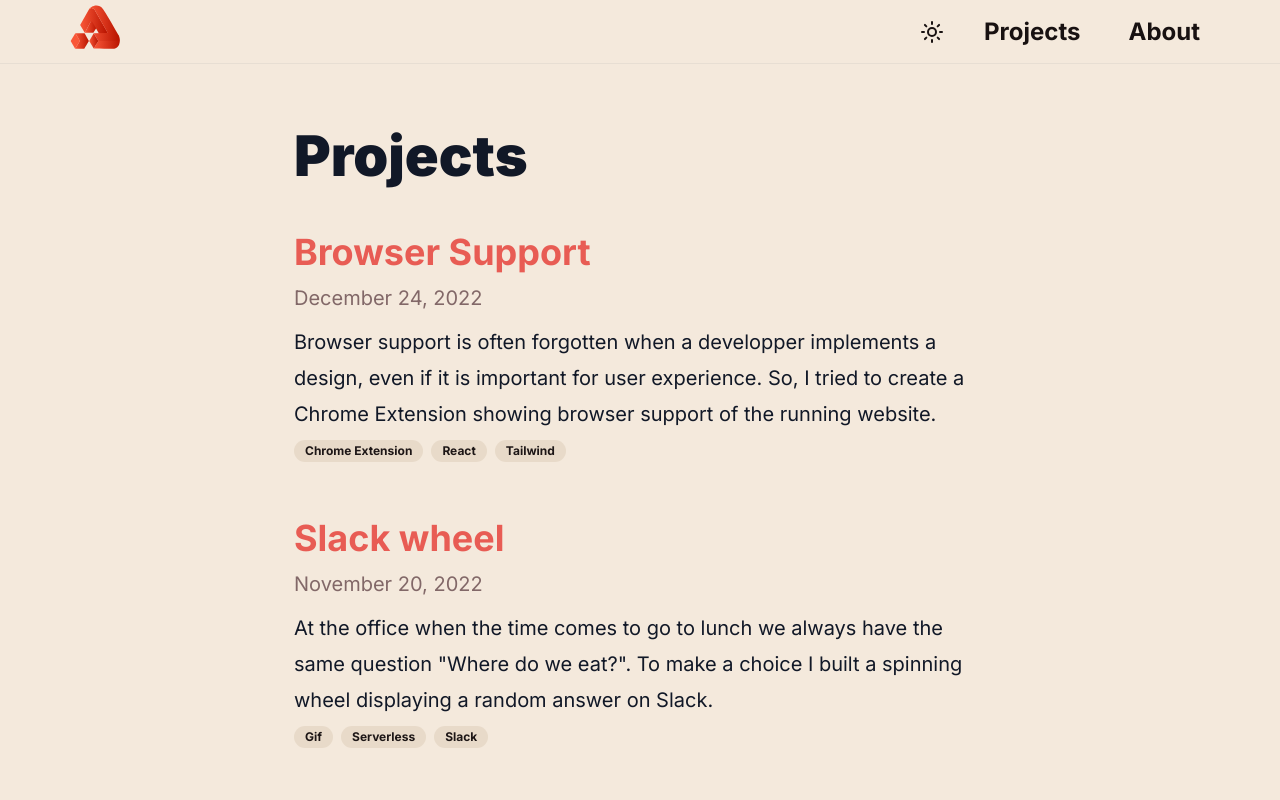
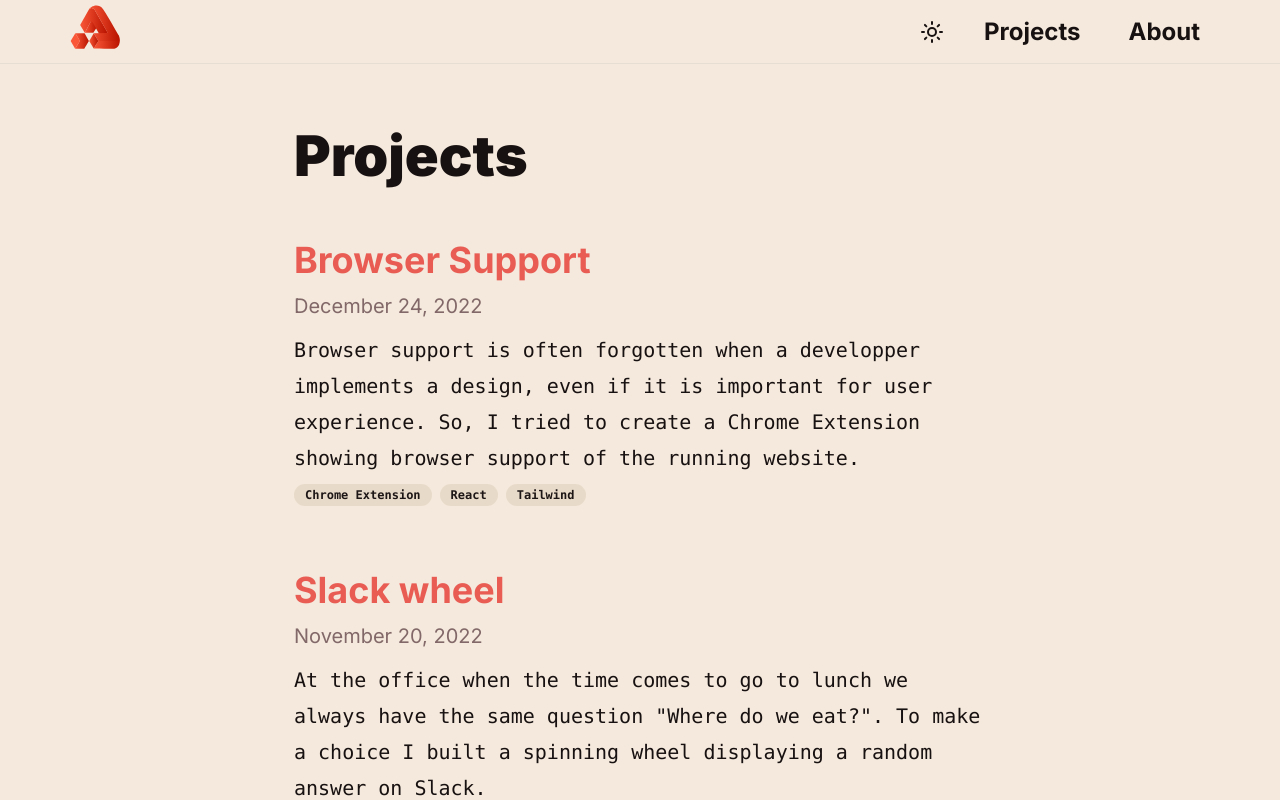
Before and after one commit to GauPanisset/gaupanisset-blog, a Next.js app: page /projects in a window 1280 px wide. Built offline with nearby package versions, Linux system fonts and the light colour scheme.

Commit message:
feat(not-found): add a not-found page + update prose colors + change shorts text font family because mono is much more appropriate (but unfortunatly less readable)

```diff
--- a/src/app/(pages)/projects/page.tsx
+++ b/src/app/(pages)/projects/page.tsx
@@ -6,9 +6,9 @@
   const projectArticles = await getArticles();
 
   return (
-    <div className="relative">
-      <h1>Projects</h1>
-      <div className="flex w-full flex-col">
+    <div className="relative -left-4 w-[calc(100%+2rem)]">
+      <h1 className="px-4">Projects</h1>
+      <div className="flex w-full flex-col space-y-12">
         {sortArticleByDate(projectArticles).map((projectArticle, index) => (
           <ProjectCard
             key={projectArticle.slug}
--- a/src/app/layout.tsx
+++ b/src/app/layout.tsx
@@ -33,12 +33,12 @@
       <body
         className={cn(
           inter.className,
-          'prose flex h-screen w-full flex-col bg-background text-foreground dark:prose-invert lg:prose-xl max-w-none'
+          'prose flex h-screen w-full max-w-none flex-col dark:prose-invert lg:prose-xl'
         )}
       >
         <ThemeProvider>
           <NavigationBar />
-          <main className="m-auto flex min-h-0 w-full max-w-7xl flex-1 flex-col overflow-auto">
+          <main className="m-auto flex min-h-0 w-full flex-1 flex-col overflow-auto">
             {children}
           </main>
         </ThemeProvider>
--- /dev/null
+++ b/src/app/not-found.tsx
@@ -0,0 +1,37 @@
+import Link from 'next/link';
+
+const NotFound = () => {
+  return (
+    <>
+      <div className="absolute inset-0 -top-px z-0 h-screen w-screen bg-dot-pattern dark:bg-dot-pattern-dark">
+        <div className="h-full w-full bg-background [mask-image:radial-gradient(ellipse_at_center,transparent_15%,black)]" />
+      </div>
+      <div className="relative flex h-full w-full flex-col items-center justify-center gap-16 px-6 sm:flex-row sm:px-16">
+        <div className="text-center sm:pr-16">
+          <h1 className="mb-0 text-7xl lg:mb-0 lg:text-8xl">404</h1>
+          <h2 className="my-4 text-3xl lg:my-4">Not found</h2>
+        </div>
+
+        <div className="prose-p:font-mono">
+          <p>I haven&apos;t created this page yet.</p>
+          <p>
+            Please click{' '}
+            <Link href="/" className="font-bold text-primary">
+              here
+            </Link>{' '}
+            to be redirected to the home page.
+          </p>
+          <p>
+            If you think this page should exist, don&apos;t hesitate to{' '}
+            <Link href="/about#contact" className="font-bold text-primary">
+              contact me
+            </Link>
+            .
+          </p>
+        </div>
+      </div>
+    </>
+  );
+};
+
+export default NotFound;
--- a/src/app/page.tsx
+++ b/src/app/page.tsx
@@ -2,13 +2,13 @@
 
 const HomePage = () => {
   return (
-    <div className="flex flex-1 flex-col justify-center space-y-8 overflow-hidden px-6 sm:px-16">
+    <div className="mx-auto flex w-full max-w-7xl flex-1 flex-col justify-center space-y-8 overflow-hidden px-6 sm:px-16">
       <div className="absolute inset-0 -top-px z-0 h-screen w-screen bg-dot-pattern dark:bg-dot-pattern-dark">
         <div className="h-full w-full bg-background [mask-image:radial-gradient(ellipse_at_center,transparent_15%,black)]" />
       </div>
-      <div className="relative">
+      <div className="relative prose-p:font-mono">
         <p className="[&]:m-0">👋 Hi! I&apos;m</p>
-        <h1 className="text-5xl font-black text-primary duration-500 animate-in fade-in fill-mode-backwards xs:text-7xl sm:text-8xl">
+        <h1 className="text-5xl font-black duration-500 animate-in fade-in fill-mode-backwards xs:text-7xl sm:text-8xl [&]:text-primary">
           Gauthier Panisset
         </h1>
         <p className="transition-none delay-300 duration-500 animate-in fade-in fill-mode-backwards motion-safe:slide-in-from-bottom-16">
--- a/src/business/article/service/serialize-mdx-file.ts
+++ b/src/business/article/service/serialize-mdx-file.ts
@@ -1,4 +1,5 @@
 import fs from 'fs';
+import { redirect } from 'next/navigation';
 import { serialize } from 'next-mdx-remote/serialize';
 import path from 'path';
 
@@ -6,11 +7,11 @@
 import { Article, metadataSchema } from '../types';
 
 const serializeMdxFile = async (fileName: string): Promise<Article> => {
+  try {
     const fileSource = fs.readFileSync(
       path.join(mdxDirectory, fileName),
       'utf-8'
     );
-
     const { frontmatter } = await serialize(fileSource, {
       parseFrontmatter: true,
     });
@@ -20,6 +21,10 @@
       slug: fileName.replace('.mdx', ''),
       source: fileSource,
     };
+  } catch (error) {
+    console.log(error instanceof Error ? error.message : error);
+    redirect('/not-found');
+  }
 };
 
 export { serializeMdxFile };
--- a/src/business/article/ui/project-card.tsx
+++ b/src/business/article/ui/project-card.tsx
@@ -17,8 +17,12 @@
   return (
     <Link
       href={`/projects/${slug}`}
-      className="space-y-2 no-underline duration-500 animate-in fade-in fill-mode-backwards motion-safe:slide-in-from-bottom-16 [&:first-of-type>h2]:mt-0"
-      style={{ animationDelay: `${100 * index}ms` }}
+      className="space-y-2 rounded-md px-4 py-2 no-underline animate-in fade-in fill-mode-backwards hover:bg-accent hover:text-accent-foreground motion-safe:slide-in-from-bottom-16 [&>h2]:mt-0"
+      style={{
+        animationDelay: `${100 * index}ms`,
+        animationDuration: '500ms',
+        transitionDuration: '250ms',
+      }}
     >
       <h2 id={`project-card-${slug}`} className="text-primary [&]:mb-2">
         {title}
@@ -32,12 +36,10 @@
           })}
         </span>
       </div>
-      <div className="line-clamp-4 text-ellipsis sm:line-clamp-3">
-        {description}
-      </div>
-      <div className="flex space-x-2">
+      <p className="text-ellipsis font-mono">{description}</p>
+      <div className="flex space-x-2 font-mono">
         {tags.map((tag) => (
-          <Badge variant="secondary" key={tag}>
+          <Badge variant="secondary" key={tag} className="truncate">
             {tag}
           </Badge>
         ))}
--- a/src/business/navigation/mobile-navigation-menu.tsx
+++ b/src/business/navigation/mobile-navigation-menu.tsx
@@ -64,6 +64,7 @@
               className="w-fit text-2xl font-bold delay-150 duration-300 animate-in fade-in slide-in-from-left-8 fill-mode-backwards"
               variant="ghost"
               onClick={preventPropagation}
+              style={{ transitionDelay: '0ms', transitionDuration: '150ms' }}
             >
               <Link href="/projects">Projects</Link>
             </Button>
@@ -72,6 +73,7 @@
               className="w-fit text-2xl font-bold delay-200 duration-300 animate-in fade-in slide-in-from-left-8 fill-mode-backwards"
               variant="ghost"
               onClick={preventPropagation}
+              style={{ transitionDelay: '0ms', transitionDuration: '150ms' }}
             >
               <Link href="/about">About</Link>
             </Button>
@@ -80,6 +82,7 @@
           <div
             className="self-end delay-150 duration-300 animate-in fade-in slide-in-from-bottom-8 fill-mode-backwards"
             onClick={preventPropagation}
+            style={{ transitionDelay: '0ms', transitionDuration: '150ms' }}
           >
             <ThemeModeSwitch />
           </div>
--- a/src/business/navigation/navigation-bar.tsx
+++ b/src/business/navigation/navigation-bar.tsx
@@ -13,8 +13,13 @@
   const isWiderThanSmScreen = useMediaQuery('sm');
 
   return (
-    <nav className="not-prose sticky top-0 z-10 box-border flex h-16 items-center justify-between border-b border-border/40 bg-background px-6 sm:px-16">
-      <Button asChild className="h-fit w-fit rounded-full p-0" variant="ghost">
+    <nav className="sticky top-0 z-10 box-border h-16 w-full border-b border-border/40 bg-background">
+      <div className="not-prose mx-auto flex h-full w-full max-w-7xl items-center justify-between px-6 sm:px-16">
+        <Button
+          asChild
+          className="h-fit w-fit rounded-full p-0"
+          variant="ghost"
+        >
           <Link href="/">
             <Image
               alt="GauPanisset logo"
@@ -30,6 +35,7 @@
         ) : (
           <MobileNavigationMenu />
         )}
+      </div>
     </nav>
   );
 };
--- a/tailwind.config.ts
+++ b/tailwind.config.ts
@@ -99,9 +99,21 @@
       typography: {
         DEFAULT: {
           css: {
+            '--tw-prose-body': 'hsl(var(--foreground))',
             '--tw-prose-bullets': 'hsl(var(--border))',
+            '--tw-prose-headings': 'hsl(var(--foreground))',
+            '--tw-prose-links': 'hsl(var(--foreground))',
+            '--tw-prose-bold': 'hsl(var(--foreground))',
+            '--tw-prose-captions': 'hsl(var(--muted-foreground))',
+            '--tw-prose-th-borders': 'hsl(var(--border))',
             '--tw-prose-td-borders': 'hsl(var(--border))',
+            '--tw-prose-invert-body': 'hsl(var(--foreground))',
             '--tw-prose-invert-bullets': 'hsl(var(--border))',
+            '--tw-prose-invert-headings': 'hsl(var(--foreground))',
+            '--tw-prose-invert-links': 'hsl(var(--foreground))',
+            '--tw-prose-invert-bold': 'hsl(var(--foreground))',
+            '--tw-prose-invert-captions': 'hsl(var(--muted-foreground))',
+            '--tw-prose-invert-th-borders': 'hsl(var(--border))',
             '--tw-prose-invert-td-borders': 'hsl(var(--border))',
           },
         },
@@ -116,10 +128,10 @@
       },
       backgroundImage: {
         'dot-pattern': `url("${svgToDataUri(
-          `<svg xmlns="http://www.w3.org/2000/svg" viewBox="0 0 32 32" width="16px" height="16px" fill="none" stroke="hsla(0,17%,8%,0.2)"><path d="M0 .5H31.5V32"/></svg>`
+          `<svg xmlns="http://www.w3.org/2000/svg" viewBox="0 0 32 32" width="16px" height="16px" fill="none" stroke="hsla(0,17%,8%,0.15)"><path d="M0 .5H31.5V32"/></svg>`
         )}")`,
         'dot-pattern-dark': `url("${svgToDataUri(
-          `<svg xmlns="http://www.w3.org/2000/svg" viewBox="0 0 32 32" width="16px" height="16px" fill="none" stroke="hsla(33,52%,91%,0.2)"><path d="M0 .5H31.5V32"/></svg>`
+          `<svg xmlns="http://www.w3.org/2000/svg" viewBox="0 0 32 32" width="16px" height="16px" fill="none" stroke="hsla(33,52%,91%,0.15)"><path d="M0 .5H31.5V32"/></svg>`
         )}")`,
       },
     },
```
Lines whose indentation alone changed are shown as unchanged.
